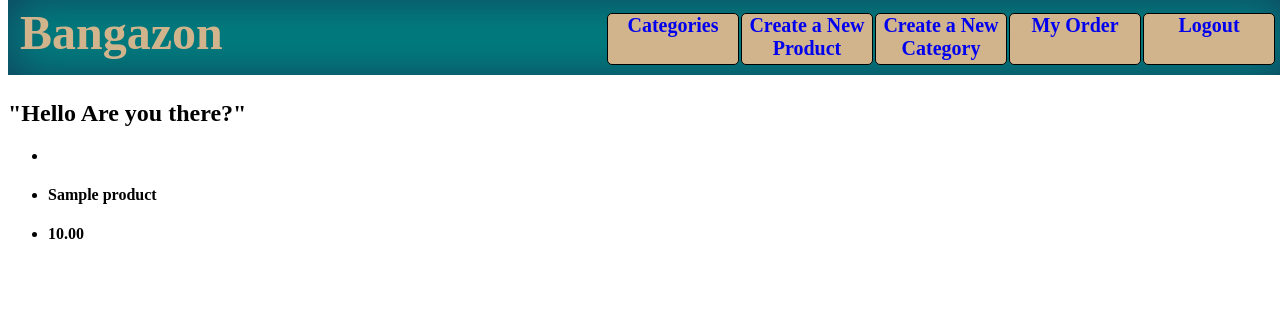
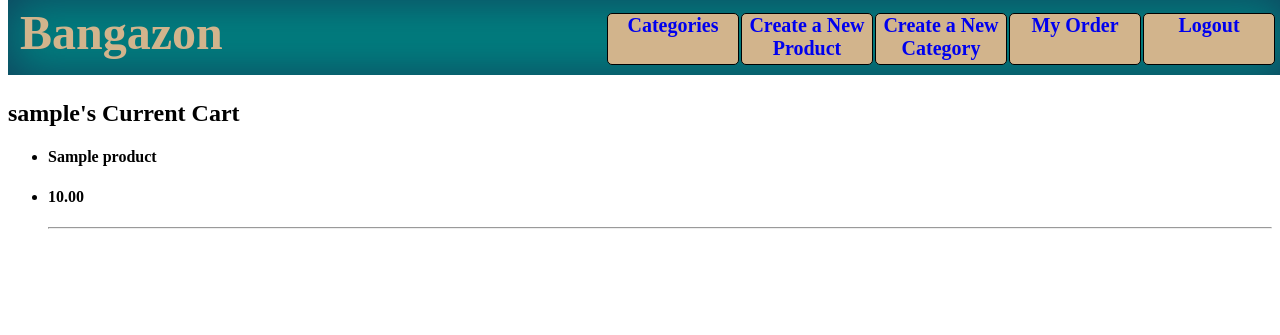
Before and after one commit to Ludicrous-Ducks/Bangazon_django, a Django app: template bangazon/bangazon_ui/templates/bangazon_ui/order_detail_view.html in a window 1280 px wide. Shown: the top 335 px of the page. Run offline with Django 3.2, Linux system fonts and the light colour scheme; the template is opened without the code that fills it: values that come from a table or form of the project are taken from there, others are empty; tables that the repository leaves empty hold one stand-in row (values such as "Sample post").

Commit message:
small change to placeholder order detail view

```diff
--- a/bangazon/bangazon_ui/templates/bangazon_ui/order_detail_view.html
+++ b/bangazon/bangazon_ui/templates/bangazon_ui/order_detail_view.html
@@ -1,16 +1,15 @@
 {% extends 'bangazon_ui/index.html'%}
 {% block content %}
-<h2>"Hello Are you there?"</h2>
+<h2>{{User.username}}'s Current Cart</h2>
 <ul>
   {% for item in product_list %}
-  <li>
     <li>
       <h4>{{item.name}}</h4>
     </li>
     <li>
       <h4>{{item.price}}</h4>
     </li>
-  </li>
+    <hr>
   {% endfor %}
 </ul>
 {% endblock %}
```
